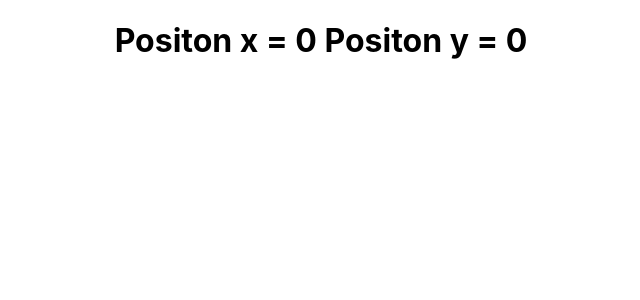
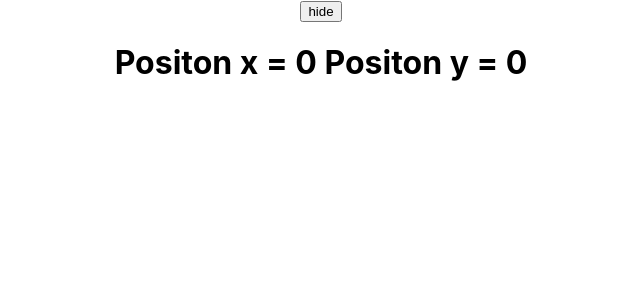
Before and after one commit to nikola-96/react-hooks, a React (Create React App) app: page / in a window 1280 px wide. Shown: the top 300 px of the page, without its empty margins (319-959 px from the left). Built offline with nearby package versions, Linux system fonts and the light colour scheme.

Commit message:
useEffect with cleanup

```diff
--- a/src/App.js
+++ b/src/App.js
@@ -1,9 +1,10 @@
 import React from 'react';
 import './App.css';
+import MouseContainer from './components/MouseContainer';
 // import HookCounter from './components/HookCounter';
-import HookCounterTwo from './components/HookCounterTwo';
-import HookCounterTheree from './components/HookCounterTheree';
-import HookMouse from './components/HookMouse';
+// import HookCounterTwo from './components/HookCounterTwo';
+// import HookCounterTheree from './components/HookCounterTheree';
+// import HookMouse from './components/HookMouse';
 // import HookEffect from './components/HookEffect';
 
 function App() {
@@ -13,7 +14,8 @@
       {/* <HookCounterTwo />
       <HookCounterTheree /> */}
       {/* <HookEffect /> */}
-      <HookMouse></HookMouse>
+      {/* <HookMouse></HookMouse> */}
+      <MouseContainer />
     </div>
   );
 }
--- a/src/components/HookMouse.js
+++ b/src/components/HookMouse.js
@@ -10,6 +10,11 @@
     }
     useEffect(() => {
         window.addEventListener('mousemove', logMousePosition)
+
+        return () => {
+            window.removeEventListener('mousemove', logMousePosition)/*sa ovom povratnom vrednoscu deaktiviramo komponentu
+            da nismo deaktivirali ona bi se i dalje pokretala i dolazilo bi do greske */
+        }
     }, [])//sa postavljenim praznim nizom okinuce se samo jednom, ali ce svaku vrednost prikaivat
     return (
         <div>
--- /dev/null
+++ b/src/components/MouseContainer.js
@@ -0,0 +1,14 @@
+import React, { useState } from 'react'
+import HookMouse from './HookMouse'
+
+function MouseContainer() {
+    const [display, setDisplay] = useState(true)
+    return (
+        <div>
+            <button onClick={() => setDisplay(!display)}>hide</button>
+            {display && <HookMouse />} {/*ovo znaci ukoliko je display true renederuj komponentu */}
+        </div>
+    )
+}
+
+export default MouseContainer
```
